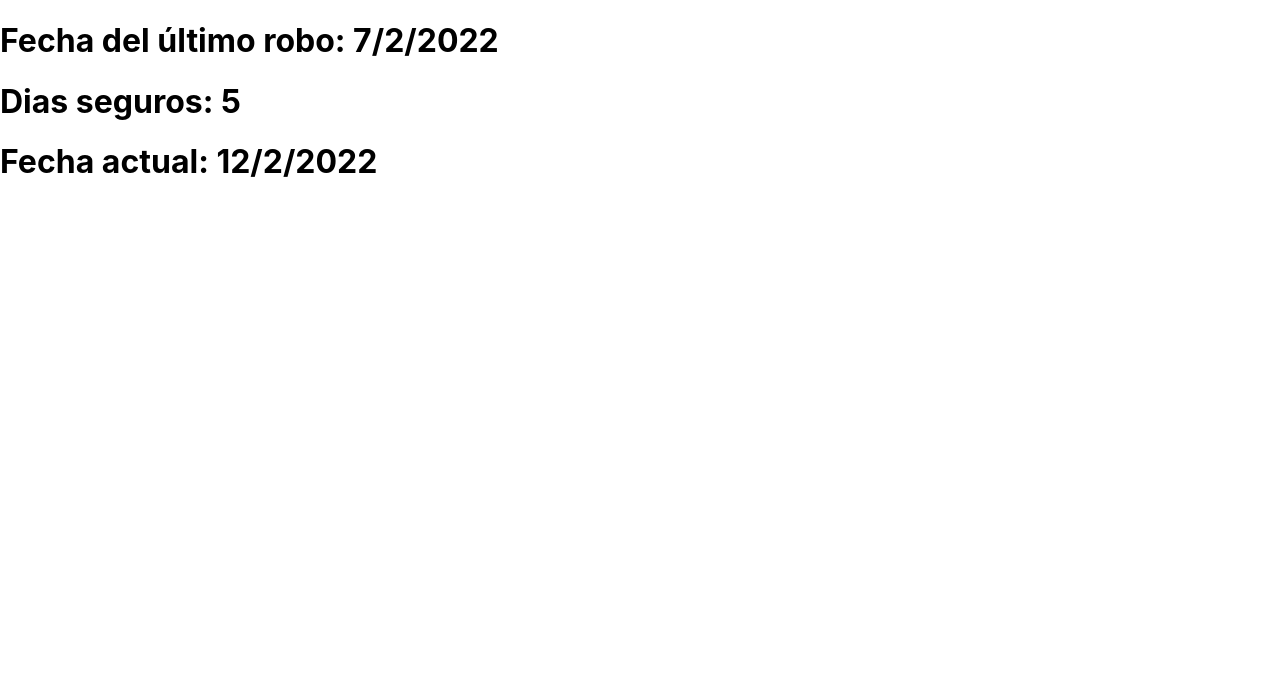
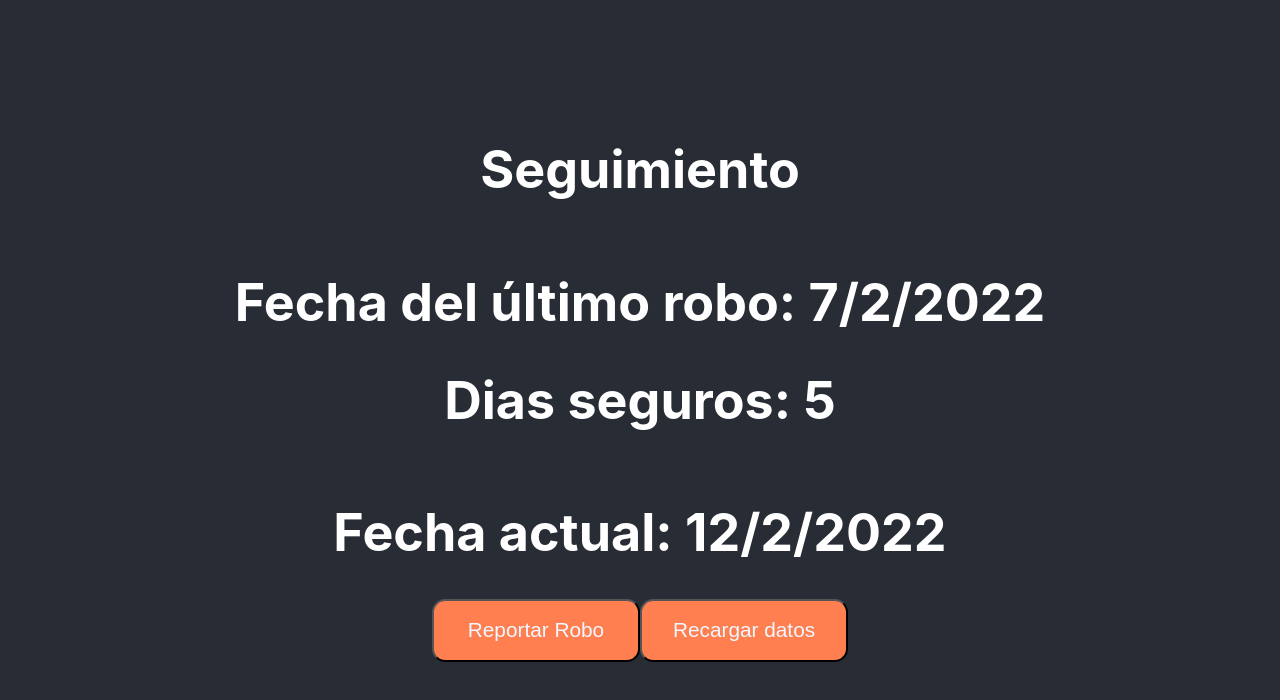
Before and after one commit to FernandoGG3221/LastRober, a React (Create React App) app: page / in a window 1280 px wide. Shown: the top 700 px of the page. Built offline with nearby package versions, Linux system fonts and the light colour scheme.

Commit message:
Se agrega un boton de reporte de robos, y almacena la fecha actual del robo en un arreglo, ademas se da asigna un disenio momentaneo

```diff
--- a/src/App.js
+++ b/src/App.js
@@ -1,12 +1,19 @@
 import './assets/css/App.css';
 import Dates from './components/Dates';
+import Lastrober from './components/LastRober';
 import SafeDays from './components/SafeDays';
 
 function App() {
   return (
-    <div>
+    <div className='App'>
+      <header className='App-header'>
+        <h1>Seguimiento</h1>
+
         {SafeDays(7,2,2022)}
-        <Dates/>
+        <h1>Fecha actual: {Dates()}</h1>
+        <Lastrober/>
+      </header>
+
     </div>
 
   );
--- a/src/assets/css/App.css
+++ b/src/assets/css/App.css
@@ -36,3 +36,12 @@
     transform: rotate(360deg);
   }
 }
+
+.Btn {
+  background-color: coral;
+  height: 3em;
+  color: aliceblue;
+  font-size: 0.8em;
+  border-radius: 10pt;
+  width: 10em;
+}
--- a/src/components/Dates.js
+++ b/src/components/Dates.js
@@ -5,9 +5,9 @@ function Dates(){
     const day = currentDate.getDate()
     const month = currentDate.getMonth() + 1
     const year = currentDate.getFullYear()
-
+    const date = day + "/" + month + "/" + year;
     return(
-        <h1>Fecha actual: {day}/{month}/{year}</h1>
+        date
     )
 }
 
--- /dev/null
+++ b/src/components/LastRober.js
@@ -0,0 +1,37 @@
+import React, {Component} from 'react';
+import "../assets/css/App.css"
+import App from '../App';
+
+class Lastrober extends Component{
+
+    reload = () => {
+        window.location.reload(true);
+    }
+
+    render(){
+
+        let arrData = [];
+
+        function setRobert(){
+            arrData.push([Date()])
+            alert("Reportando robo, actualizando datos")
+            if (arrData.length > 0){
+                alert(arrData)
+                console.log(arrData)
+            }
+        }
+
+        return(
+            <div>
+                <input type="submit" value="Reportar Robo" className='Btn' onClick={setRobert} />
+                <input type="submit" value="Recargar datos" className='Btn' onClick={this.reload} />
+                <h1>{arrData}</h1>
+            </div>
+        );
+    }
+
+
+}
+
+
+export default Lastrober;
```
Also changed, not shown: src/components/LastRoberts.js (deleted, +0 -22 lines).
